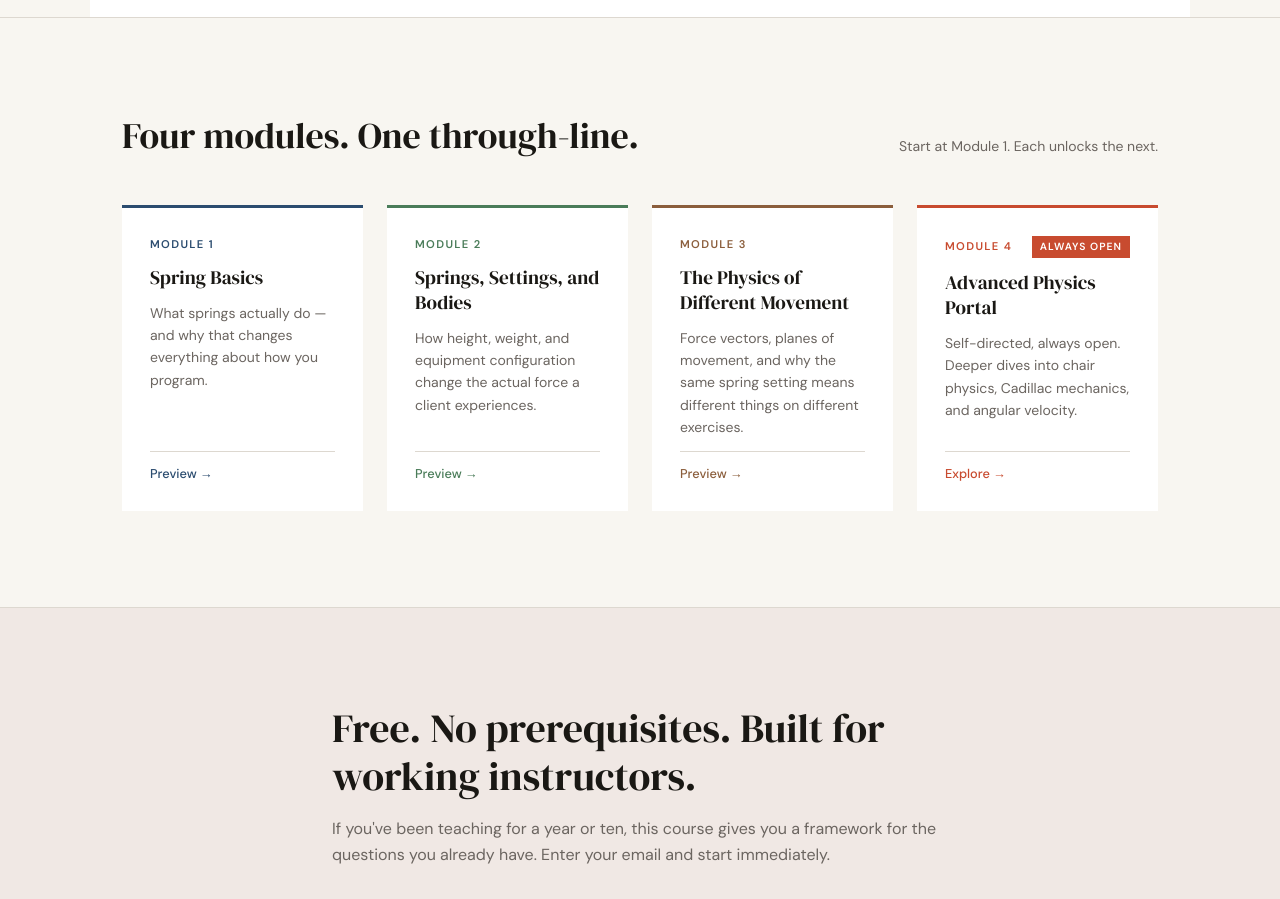
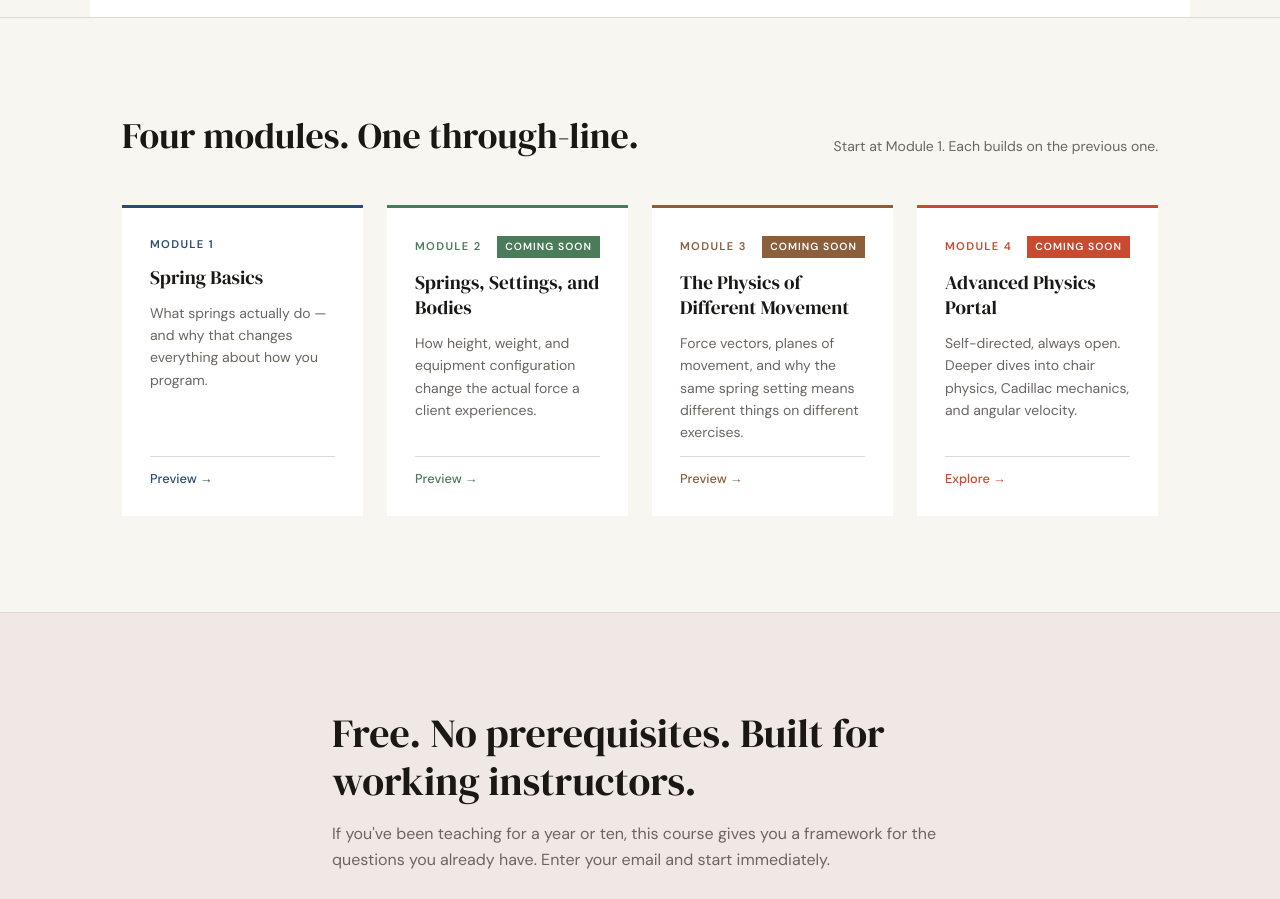
Before and after one commit to hyperdrive23482/pilates-physics, a React (Vite) app: page / in a window 1280 px wide. Shown: the part 1900-2799 px from the top of the page. Built offline with nearby package versions, Linux system fonts and the light colour scheme; no server answers.

Commit message:
update four modules section

```diff
--- a/src/components/ui/ModuleCard.jsx
+++ b/src/components/ui/ModuleCard.jsx
@@ -27,7 +27,7 @@ export default function ModuleCard({ module }) {
         >
           Module {number}
         </span>
-        {alwaysOpen && (
+        {number !== 1 && (
           <span
             style={{
               fontSize: '0.65rem',
@@ -39,7 +39,7 @@ export default function ModuleCard({ module }) {
               padding: '0.2rem 0.5rem',
             }}
           >
-            Always Open
+            Coming Soon
           </span>
         )}
       </div>
--- a/src/pages/Landing.jsx
+++ b/src/pages/Landing.jsx
@@ -387,7 +387,7 @@ export default function Landing() {
                 margin: 0,
               }}
             >
-              Start at Module 1. Each unlocks the next.
+              Start at Module 1. Each builds on the previous one.
             </p>
           </div>
 
```
